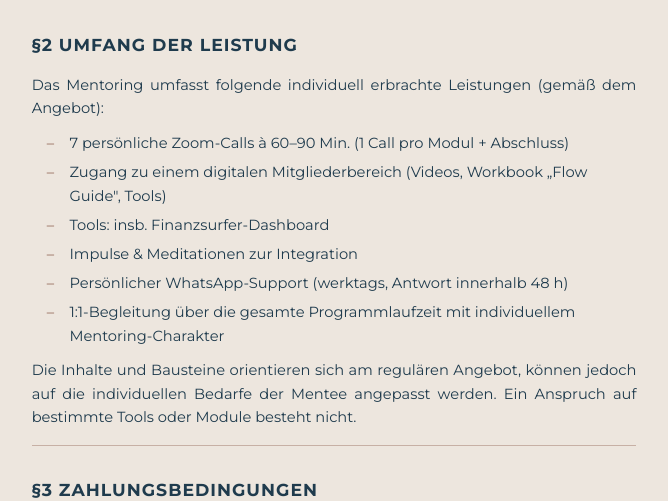
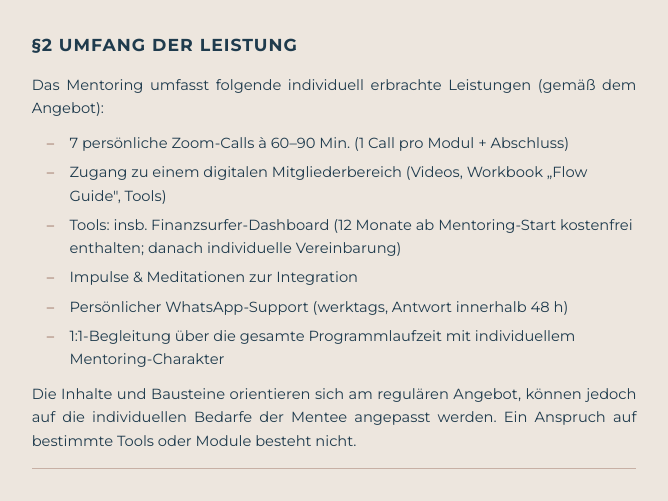
Before and after one commit to alexanderschack/finanzsurfer-signing, a FastAPI app: template app/templates/contract_template.html in a window 1280 px wide. Shown: the part 2505-3006 px from the top of the page, without its empty margins (306-974 px from the left). Run offline with FastAPI, Linux system fonts and the light colour scheme; the template is opened without the code that fills it, so the values that code supplies are empty.

Commit message:
sync: dashboard-klausel (12 monate kostenfrei, danach individuelle vereinbarung)
Synchronisiert die Signing-Vorlage mit dem Master in Finanzsurfer/Verträge/.

Co-Authored-By: Claude Opus 4.7 (1M context) <noreply@anthropic.com>

```diff
--- a/app/templates/contract_template.html
+++ b/app/templates/contract_template.html
@@ -340,7 +340,7 @@
     <li>7 persönliche Zoom-Calls à 60–90 Min. (1 Call pro Modul + Abschluss)</li>
     {{BONUS_ZEILE}}
     <li>Zugang zu einem digitalen Mitgliederbereich (Videos, Workbook „Flow Guide", Tools)</li>
-    <li>Tools: insb. Finanzsurfer-Dashboard</li>
+    <li>Tools: insb. Finanzsurfer-Dashboard (12 Monate ab Mentoring-Start kostenfrei enthalten; danach individuelle Vereinbarung)</li>
     <li>Impulse &amp; Meditationen zur Integration</li>
     <li>Persönlicher WhatsApp-Support (werktags, Antwort innerhalb 48 h)</li>
     <li>1:1-Begleitung über die gesamte Programmlaufzeit mit individuellem Mentoring-Charakter</li>
```
